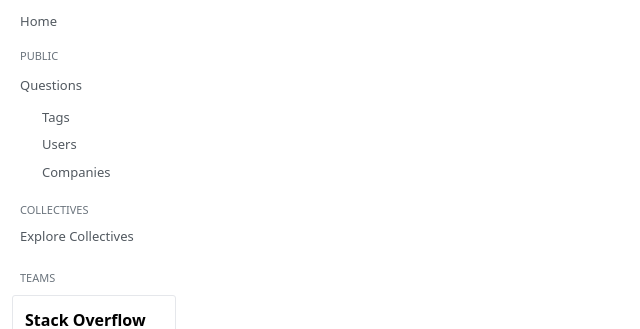
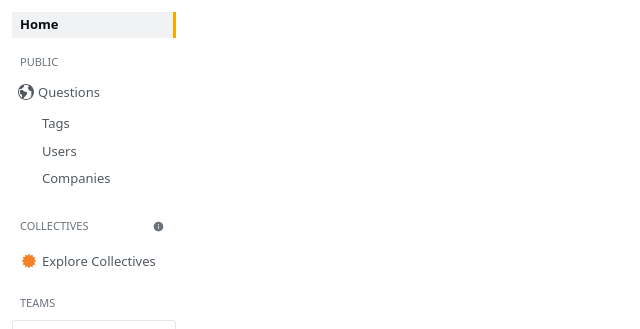
Before and after one commit to codestates-seb/seb44_pre_007, a React (Vite) app in the folder client/: page / in a window 1280 px wide. Shown: the top 329 px of the page, without its empty margins (0-640 px from the left). Built offline with nearby package versions, Linux system fonts and the light colour scheme.

Commit message:
feat: leftsideUI and Routing

```diff
--- a/client/package.json
+++ b/client/package.json
@@ -17,6 +17,7 @@
     "quill": "^1.3.7",
     "react": "^18.2.0",
     "react-dom": "^18.2.0",
+    "react-icons": "^4.9.0",
     "react-router-dom": "^6.12.1",
     "recoil": "^0.7.7",
     "sort-by": "^1.2.0",
@@ -41,7 +42,6 @@
     "eslint-plugin-react-hooks": "^4.6.0",
     "eslint-plugin-react-refresh": "^0.3.4",
     "postcss": "^8.4.24",
-    "react-icons": "^4.9.0",
     "tailwind-styled-components": "^2.2.0",
     "tailwindcss": "^3.3.2",
     "vite": "^4.3.9"
--- a/client/src/App.tsx
+++ b/client/src/App.tsx
@@ -1,7 +1,22 @@
-import LeftSidebar from './components/sidebar/LeftSidebar';
+import { RouterProvider, createBrowserRouter } from 'react-router-dom';
+import Root from './pages/Root';
+import Questions from './pages/Questions';
+
+const router = createBrowserRouter([
+  {
+    path: '/',
+    element: <Root />,
+    children: [
+      {
+        path: 'questions',
+        element: <Questions />,
+      },
+    ],
+  },
+]);
 
 function App() {
-  return <LeftSidebar />;
+  return <RouterProvider router={router} />;
 }
 
 export default App;
--- a/client/src/components/sidebar/LeftSidebar.tsx
+++ b/client/src/components/sidebar/LeftSidebar.tsx
@@ -1,26 +1,77 @@
-import tw from 'tailwind-styled-components';
-import { LiNavDisable, Liml8mt16, Lip8pr6 } from '../../styles/style';
-/**
- *
- * @Todo Home, Questions li > NavLink로 바꿔야함
- */
+import { ImEarth } from 'react-icons/im';
+import { AiFillInfoCircle } from 'react-icons/ai';
+import { TiStarburst } from 'react-icons/ti';
+import { NavLink } from 'react-router-dom';
+import { styled } from 'styled-components';
+import {
+  LiNavDisable,
+  Liml8mt16,
+  Lip8pr6,
+  FlexDiv,
+  LiBtn,
+} from '../../styles/style';
 
-const LiBtn = tw.li`
- border-none p-1.5  flex justify-center text-[11px] cursor-pointer rounded-[3px]
+const NavActive = styled(NavLink)`
+  display: block;
+  padding: 8px;
+  padding-left: 6px;
+  font-size: 13px;
+  cursor: pointer;
+  color: #525960;
+
+  &.active {
+    background-color: rgb(241, 242, 243);
+    font-weight: bold;
+    color: #0c0d0e;
+    border-right: 3px solid orange;
+  }
+`;
+
+const HomeNav = styled(NavLink)`
+  display: flex;
+  align-items: center;
+  &.active {
+    background-color: rgb(241, 242, 243);
+    font-weight: bold;
+    color: #0c0d0e;
+    border-right: 3px solid orange;
+  }
 `;
 
 function LeftSidebar() {
   return (
     <ol className="w-[164px] h-[595px] m-3 list-none">
-      <li className="pl-2 text-[13px] text-inactive cursor-pointer">Home</li>
+      <HomeNav
+        to="/"
+        className="h-[26px] pl-2 text-[13px] text-inactive cursor-pointer"
+      >
+        Home
+      </HomeNav>
       <ol>
         <Liml8mt16 className="mb-1">PUBLIC</Liml8mt16>
-        <Lip8pr6>Questions</Lip8pr6>
+        <NavActive to="/questions" end>
+          <FlexDiv className="gap-1">
+            <ImEarth size={16} />
+            <span>Questions</span>
+          </FlexDiv>
+        </NavActive>
         <LiNavDisable>Tags</LiNavDisable>
         <LiNavDisable>Users</LiNavDisable>
         <LiNavDisable>Companies</LiNavDisable>
-        <Liml8mt16>COLLECTIVES</Liml8mt16>
-        <Lip8pr6>Explore Collectives</Lip8pr6>
+        <Liml8mt16>
+          <FlexDiv className="justify-between">
+            COLLECTIVES
+            <div className="p-3">
+              <AiFillInfoCircle />
+            </div>
+          </FlexDiv>
+        </Liml8mt16>
+        <Lip8pr6>
+          <FlexDiv>
+            <TiStarburst className="mr-1" size={18} color="#f48225" />
+            Explore Collectives
+          </FlexDiv>
+        </Lip8pr6>
       </ol>
       <li>
         <Liml8mt16 className="mb-2">TEAMS</Liml8mt16>
--- a/client/src/main.tsx
+++ b/client/src/main.tsx
@@ -6,5 +6,5 @@ import './index.css';
 ReactDOM.createRoot(document.getElementById('root') as HTMLElement).render(
   <React.StrictMode>
     <App />
-  </React.StrictMode>,
+  </React.StrictMode>
 );
--- /dev/null
+++ b/client/src/pages/Questions.tsx
@@ -0,0 +1,5 @@
+function Questions() {
+  return <div>Questions</div>;
+}
+
+export default Questions;
--- /dev/null
+++ b/client/src/pages/Root.tsx
@@ -0,0 +1,17 @@
+import { Outlet } from 'react-router-dom';
+import LeftSidebar from '../components/sidebar/LeftSidebar';
+
+function Root() {
+  return (
+    <>
+      {/* Nav bar */}
+      {/* Todo 로그인 상태에 따라 아래 다르게 렌더링 */}
+      <div className="flex">
+        <LeftSidebar />
+        <Outlet />
+      </div>
+    </>
+  );
+}
+
+export default Root;
--- a/client/src/styles/style.ts
+++ b/client/src/styles/style.ts
@@ -1,13 +1,24 @@
 import tw from 'tailwind-styled-components';
 
-export const LiNavDisable = tw.li`
- p-1 pl-[30px] text-inactive text-[13px] cursor-pointer
+const LiText13px = tw.li`
+text-[13px]
+`;
+
+export const LiNavDisable = tw(LiText13px)`
+p-1 pl-[30px] text-inactive cursor-pointer
 `;
 
 export const Liml8mt16 = tw.li`
 ml-2 mt-4 text-label text-[11px]
 `;
 
-export const Lip8pr6 = tw.li`
-p-2 pr-1.5 text-inactive text-[13px] cursor-pointer
+export const Lip8pr6 = tw(LiText13px)`
+p-2 pr-1.5 text-inactive cursor-pointer
 `;
+
+export const FlexDiv = tw.div`
+flex items-center`;
+
+export const LiBtn = tw.li`
+border-none p-1.5  flex justify-center text-[11px] cursor-pointer rounded-[3px]
+`;
```
Also changed, not shown: client/.prettierrc.json, 1 other file (tests, documents, lock files or other folders).
